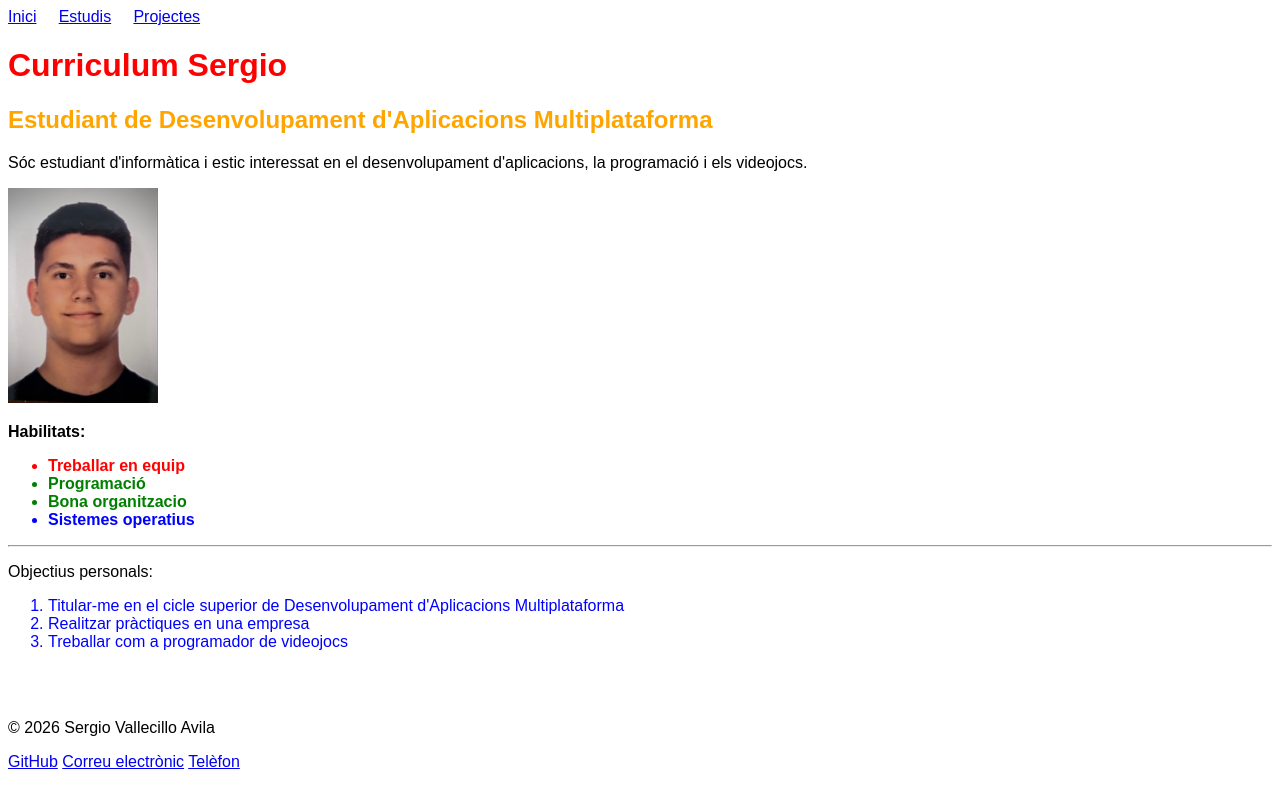
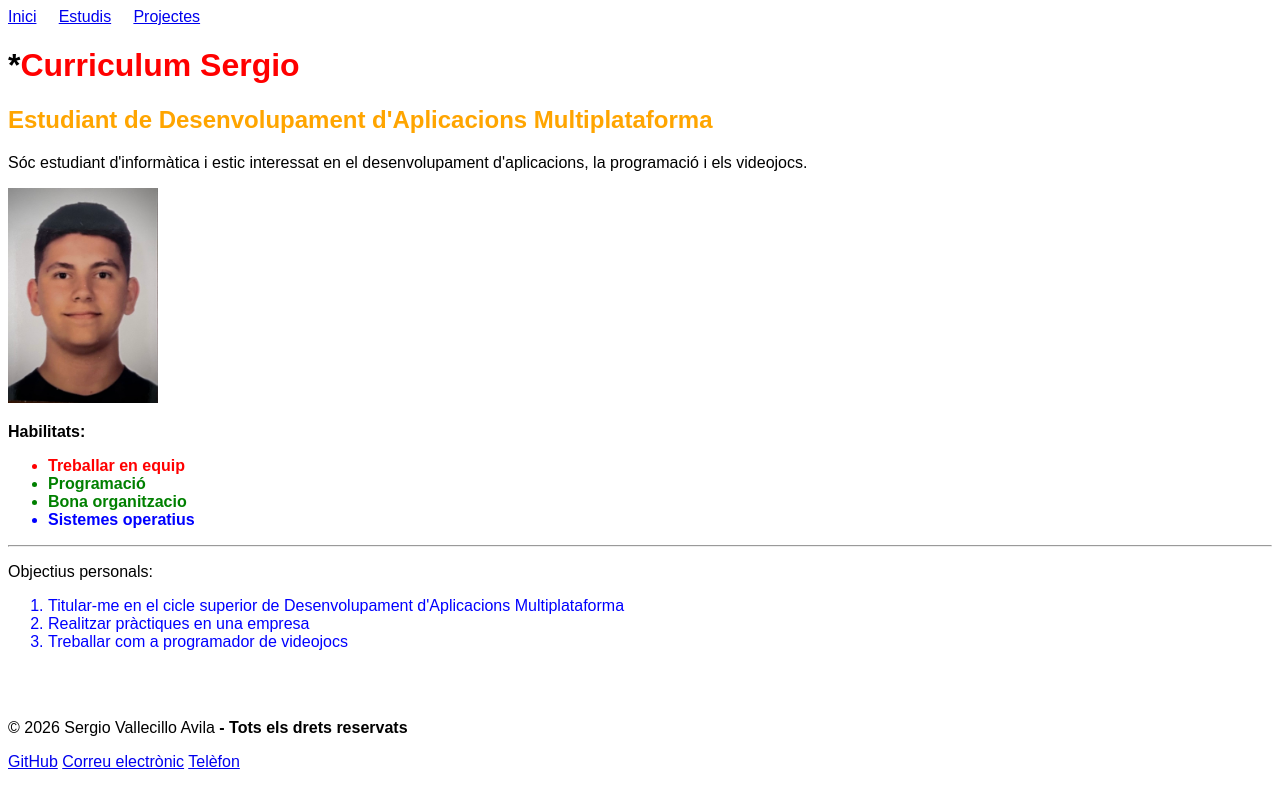
Before and after one commit to Sergiovxa/DAM1M04-Exercici-CSS, a plain HTML site: page index.html in a window 1280 px wide. Drawn offline with Linux system fonts and the light colour scheme; a web font is replaced by a local one.

Commit message:
acabar css

```diff
--- a/estil.css
+++ b/estil.css
@@ -47,3 +47,15 @@
     color: blue;
     font-weight: bold;
 }
+
+
+h1::before {
+    content: "*";
+    color: black;
+    font-weight: bold;
+}
+footer p::after {
+    content: " - Tots els drets reservats";
+    color: black;
+    font-weight: bold;
+}
```
